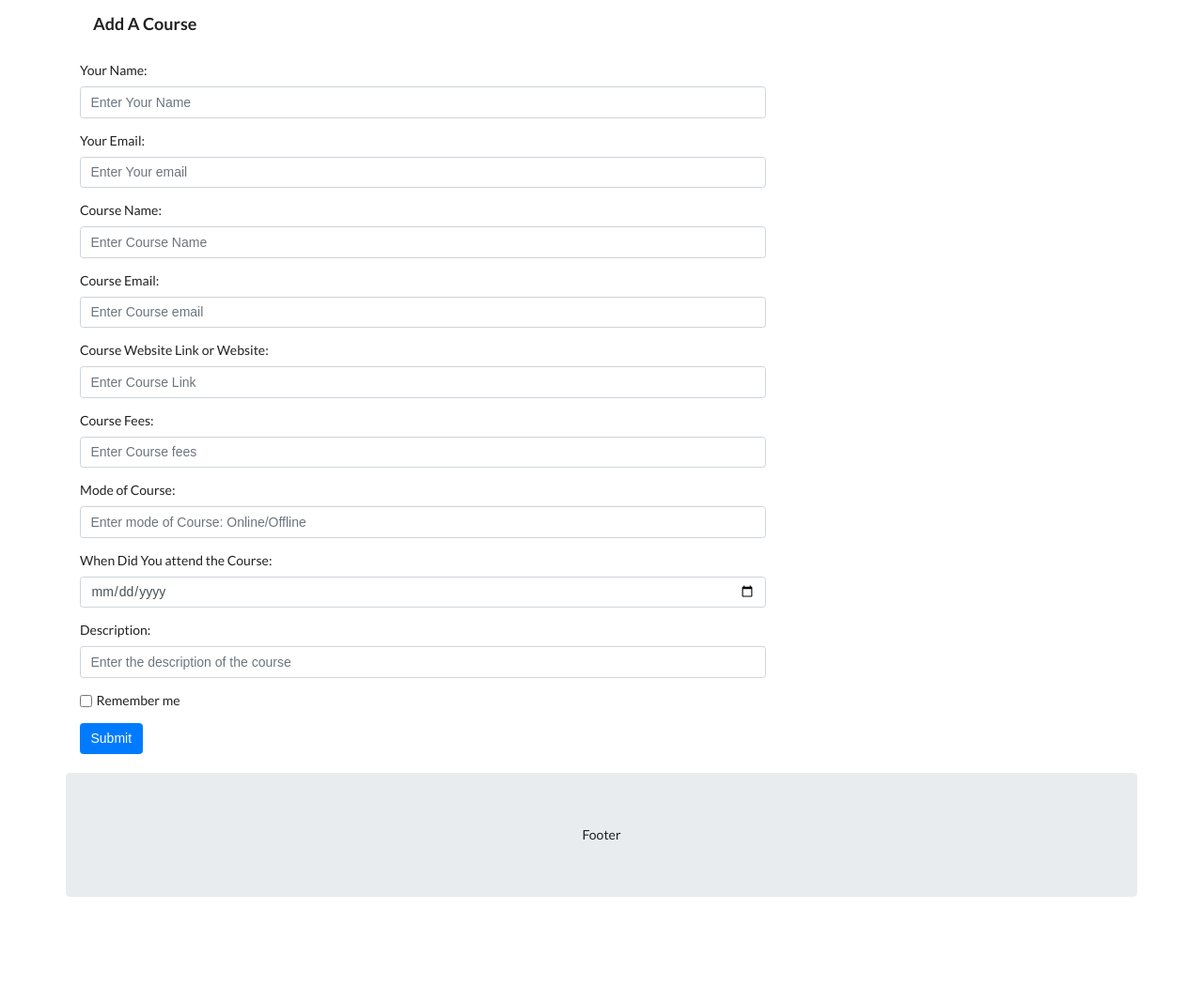
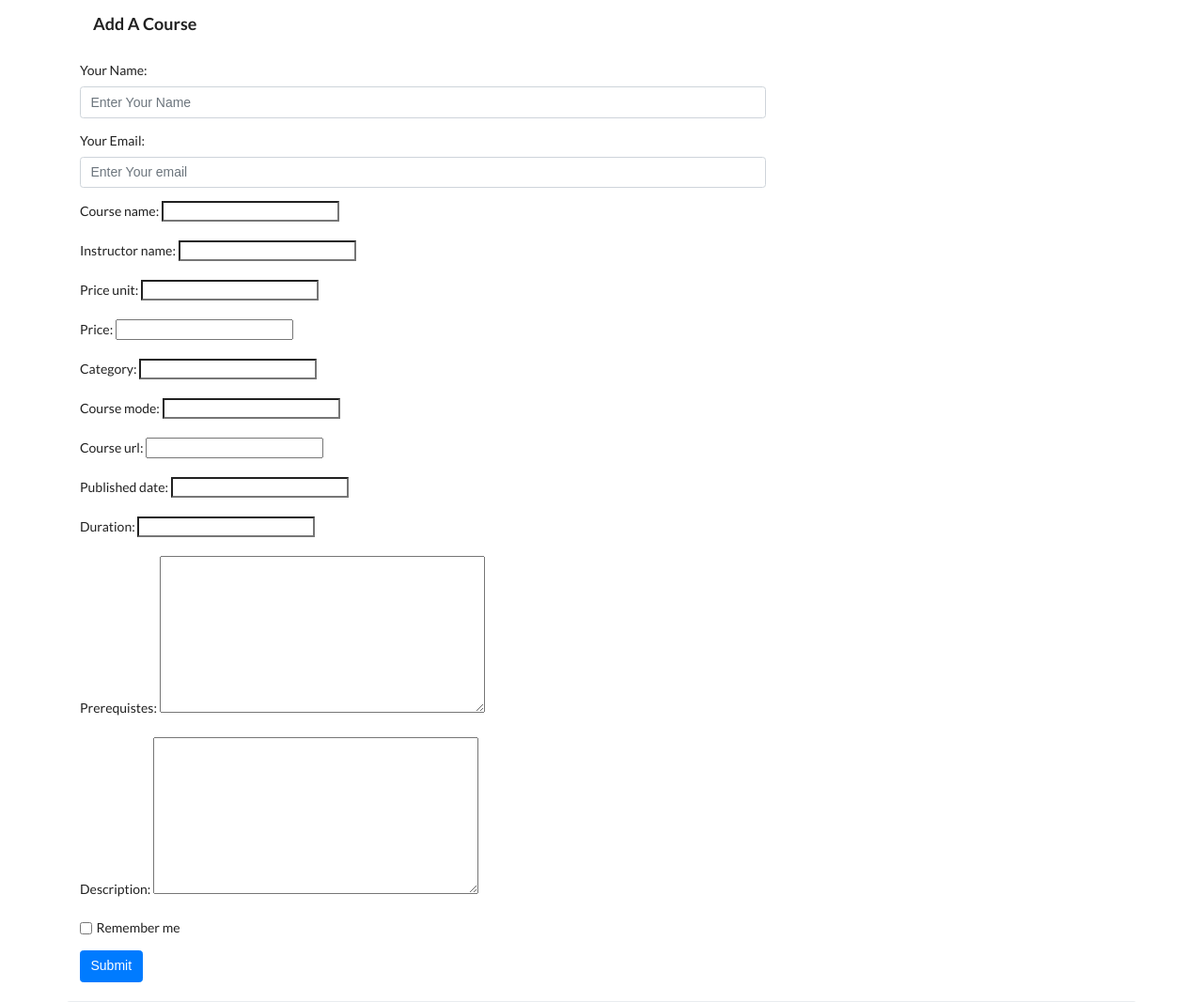
Before and after one commit to anirudh1117/Review-Website, a Django app: page /addcourse/ in a window 1280 px wide. Shown: the part 48-1115 px from the top of the page at 94% size. Before the commit the page ends 1003 px from the top, so only its background shows below. Run offline with Django 3.2, Linux system fonts and the light colour scheme; a user stored in the database is signed in; some libraries are stand-ins or nearby versions.

Commit message:
first commit

```diff
--- a/accounts/views.py
+++ b/accounts/views.py
@@ -5,12 +5,12 @@ from .forms import RegistrationForm, LoginForm
 from django.contrib import auth
 from .check_username_or_email import check_username_or_email
 from django.apps import apps
+from django.contrib.auth.decorators import login_required
 # Create your views here.
 
 
 def register(request):
     if request.method == 'POST':
-        print('here')
         form = RegistrationForm(request.POST)
         if form.is_valid():
             name = request.POST["name"]
@@ -60,12 +60,12 @@ def login(request):
     }
     return render(request, 'login.html', context)
 
-
+@login_required
 def logout(request):
     auth.logout(request)
     return redirect('home')
 
-
+@login_required(redirect_field_name='profile')
 def profile(request):
     for i in apps.get_models():
         print(i)
--- /dev/null
+++ b/addcourse/forms.py
@@ -0,0 +1,17 @@
+from django import forms
+from .models import AddCourse
+
+
+
+class AddCourseForm(forms.ModelForm):
+    class Meta:
+        model = AddCourse
+        fields = '__all__'
+        exclude = ('is_published',)
+        widgets = {
+            'user_id': forms.HiddenInput(attrs={
+                'class': 'form-control form-control3',
+                'id': 'user_id',
+                'placeholder': 'User Id'
+            }),
+        }
--- a/addcourse/views.py
+++ b/addcourse/views.py
@@ -1,21 +1,23 @@
 from django.shortcuts import render
+from django.contrib.auth.decorators import login_required
+from .forms import AddCourseForm
 from .models import AddCourse
 
+@login_required
 def addcourse(request):
-    if request.method=="POST":
-        user = request.POST['id']
-        course_name = request.POST['course-name']
-        instructor_name = request.POST['instructor-name']
-        price_unit = request.POST['price_unit']
-        price = request.POST['price']
-        category = request.POST['category']
-        course_mode = request.POST['course-mode']
-        course_url = request.POST['course-url']
-        duration = request.POST['duration']
-        prerequistes = request.POST['prerequistes']
-        description = request.POST['decription']
+    if request.method=="POST" and request.user.is_authenticated:
+        form = AddCourseForm(request.POST)
+        print('user ',request.user)
+        if form.is_valid():
+            form.user_id=request.user
+            form.save()
+            return render(request,'home.html')
+        else:
+            print('error')
 
-        add = AddCourse(user_id=user,course_name=course_name,instructor_name=instructor_name,price_unit=price_unit,price=price,category=category,course_mode=course_mode,course_url=course_url,duration=duration,prerequistes=prerequistes,description=description)
-        add.save()
+    form = AddCourseForm()
+    context={
+        'form':form
+    }
 
-    return render(request,'addcourse.html')
+    return render(request,'addcourse.html',context)
--- a/templates/addcourse.html
+++ b/templates/addcourse.html
@@ -16,54 +16,22 @@ Add-Courses
 <h3 class=" p-3" >Add A Course</h3>
 <div class="row">
 <div class="col-8">
-  <form action="/action_page.php">
 
-  <div class="form-group">
-      <label for="email">Your Name:</label>
-      <input type="text" class="form-control" id="name" placeholder="Enter Your Name" name="uname">
-    </div>
-    <div class="form-group">
-      <label for="email">Your Email:</label>
-      <input type="email" class="form-control" id="email" placeholder="Enter Your email" name="uemail">
-    </div>
-
-
-     <div class="form-group">
-      <label for="email">Course Name:</label>
-      <input type="text" class="form-control" id="name" placeholder="Enter Course Name" name="name">
-    </div>
-    <div class="form-group">
-      <label for="email">Course Email:</label>
-      <input type="email" class="form-control" id="email" placeholder="Enter Course email" name="email">
-    </div>
-
-     <div class="form-group">
-      <label for="email">Course Website Link or Website:</label>
-      <input type="text" class="form-control" id="link" placeholder="Enter Course Link" name="Link">
-    </div>
-
-
+  <form action="" method="POST">
+    {% csrf_token %}
 
     <div class="form-group">
-      <label for="email">Course Fees:</label>
-      <input type="number" class="form-control" id="fees" placeholder="Enter Course fees" name="fees">
-    </div>
+      {% if user.is_authenticated %}
+        <label for="name">Your Name:</label>
+        <input type="text" class="form-control" id="name" placeholder="Enter Your Name" name="uname" value="{{user.first_name}}">
+      </div>
+      <div class="form-group">
+        <label for="email">Your Email:</label>
+        <input type="email" class="form-control" id="email" placeholder="Enter Your email" name="uemail" value="{{user.email}}">
+      </div>
+      {% endif %}
 
-     <div class="form-group">
-      <label for="email">Mode of Course:</label>
-      <input type="text" class="form-control" id="modes" placeholder="Enter mode of Course: Online/Offline" name="mode">
-    </div>
-
-     <div class="form-group">
-      <label for="email">When Did You attend the Course:</label>
-      <input type="date" class="form-control" id="date" placeholder="Enter the when you attend the course" name="date">
-    </div>
-
-     <div class="form-group">
-      <label for="email">Description:</label>
-      <input type="text" class="form-control" id="desc" placeholder="Enter the description of the course" name="desc">
-    </div>
-
+     {{form.as_p}}
 
 
     <div class="form-group form-check">
```
Also changed, not shown: db.sqlite3.
